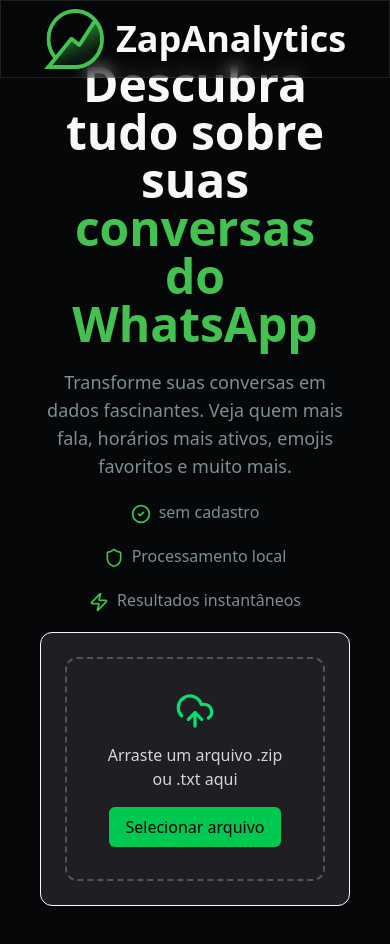
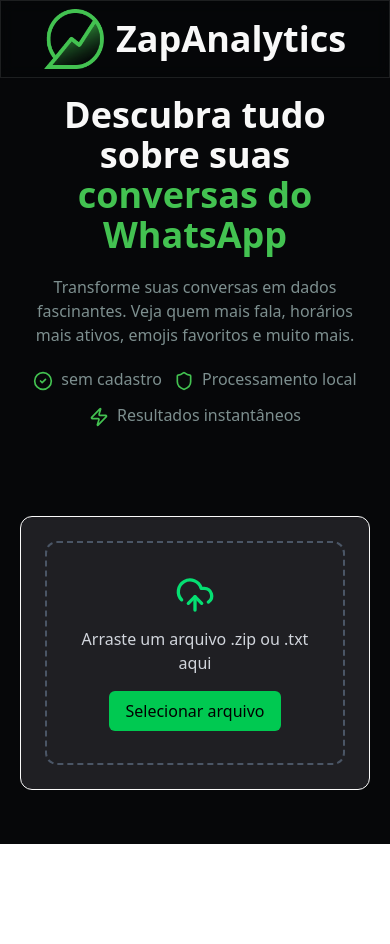
Before and after one commit to lucas-fro/zap-analytics, a Next.js app: page / in a window 390 px wide. After the commit the page ends 844 px from the top, so only its background shows below. Built offline with nearby package versions, Linux system fonts and the light colour scheme.

Commit message:
arruamando a tela do site

```diff
--- a/app/page.tsx
+++ b/app/page.tsx
@@ -7,19 +7,19 @@ export default function Home() {
   return (
     <div className="min-h-screen flex flex-col overflow-x-hidden bg-background">
       <Header/>
-      <section className="min-h-dvh flex flex-wrap gap-5 p-10 items-center w-full">
+      <section className="min-h-dvh flex flex-wrap gap-5 md:p-10 p-5 items-center w-full">
 
         <div className="flex-1 grid md:gap-10 gap-5 text-center md:text-left">
-          <h1 className="mt-5 text-foreground md:text-6xl text-5xl font-bold">
+          <h1 className="md:mt-5 mt-10 text-foreground md:text-6xl text-4xl font-bold">
             Descubra tudo sobre suas <span className="text-primary">conversas do WhatsApp</span>
           </h1>
 
-          <p className="text-border md:text-2xl text-lg">
+          <p className="text-border md:text-2xl text-md">
             Transforme suas conversas em dados fascinantes. Veja quem mais fala, horários mais ativos,
             emojis favoritos e muito mais.
           </p>
 
-          <div className="flex flex-wrap justify-center lg:justify-start gap-5">
+          <div className="flex flex-wrap justify-center lg:justify-start  md:gap-5 gap-3">
             <Tags icon={CircleCheck} text="sem cadastro" />
             <Tags icon={Shield} text="Processamento local" />
             <Tags icon={Zap} text="Resultados instantâneos" />
```
